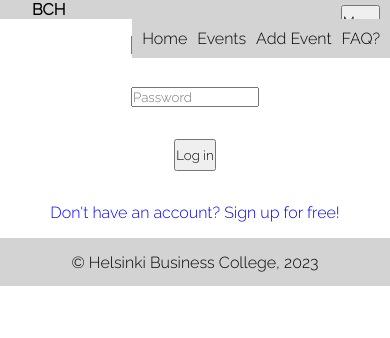
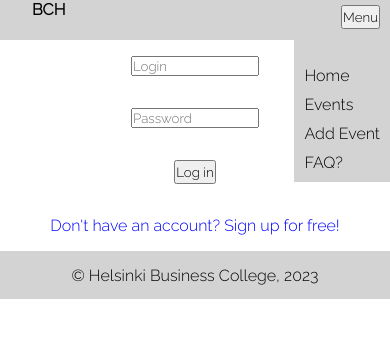
Before and after one commit to Summer-Project-HBC/clientsiderepo, a React (Create React App) app: page / in a window 390 px wide. Both pictures are taken after a click on the button "Menu". Shown: the top 338 px of the page. Built offline with nearby package versions, Linux system fonts and the light colour scheme.

Commit message:
mobile menu

```diff
--- a/src/components/Navbar.css
+++ b/src/components/Navbar.css
@@ -2,6 +2,7 @@
   display: flex;
   justify-content: space-between;
   padding: 0 2rem;
+  height: 2.5rem;
   background-color: lightgray;
   position: relative;
 }
@@ -26,7 +27,7 @@ a:hover {
 }
 
 button {
-  height: 2rem;
+  height: 1.5rem;
 }
 
 .logout {
@@ -40,21 +41,22 @@ button {
   position: absolute;
   top: 5px;
   right: 10px;
+  height: 1.5rem;
 }
 
-@media(max-width:576px) {
+@media (max-width:576px) {
   .nav-links {
     display: none;
   }
 
   .mobile {
-    display: inline-block;
+    display: block;
   }
 
   .mobile-nav {
     display: flex;
     flex-direction: column;
-    align-items: flex-end;
+    align-items: center;
     position: absolute;
     top: 100%;
     right: 0;
@@ -68,4 +70,10 @@ button {
     margin-top: 10px;
   }
 
+  nav ul {
+    display: flex;
+    flex-direction: column;
+    margin-top: 1rem;
+  }
+
 }
--- a/src/components/Navbar.jsx
+++ b/src/components/Navbar.jsx
@@ -12,14 +12,16 @@ function Navbar(props) {
       <div>
         <Link to="/"><h4>BCH</h4></Link>
       </div>
+      <div>
+        <nav>
           <button class="mobile" onClick={handleMobile}>
             <span class="material-symbols-outlined">Menu</span>
           </button>
-      <div >
-        <nav className={`nav-links ${mobileNav ? "mobile-nav" : ""}`}>
+          <div className={`nav-links ${mobileNav ? "mobile-nav" : ""}`}>
             {props.loginData.logged && (
               <p>Welcome, {props.loginData.username}</p>
             )}
+
             <ul>
               <li className="nav-item">
                 <Link to="/" className="nav-link">
@@ -47,6 +49,7 @@ function Navbar(props) {
                 </li>
               )}
             </ul>
+          </div>
         </nav>
       </div>
     </div>
```
Lines whose indentation alone changed are shown as unchanged.
